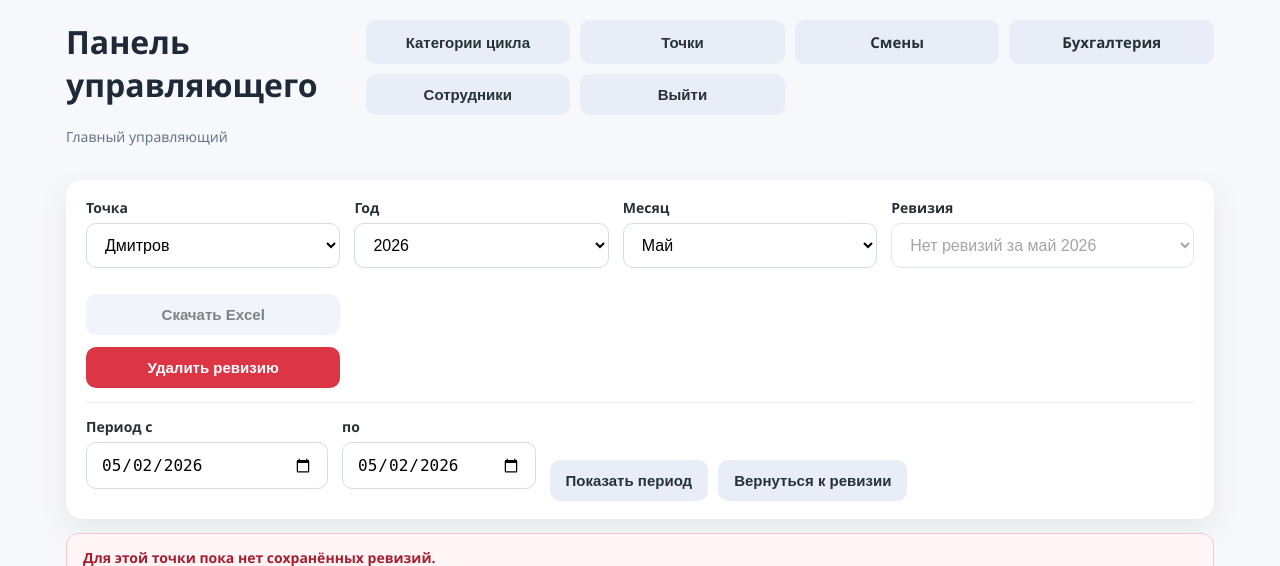
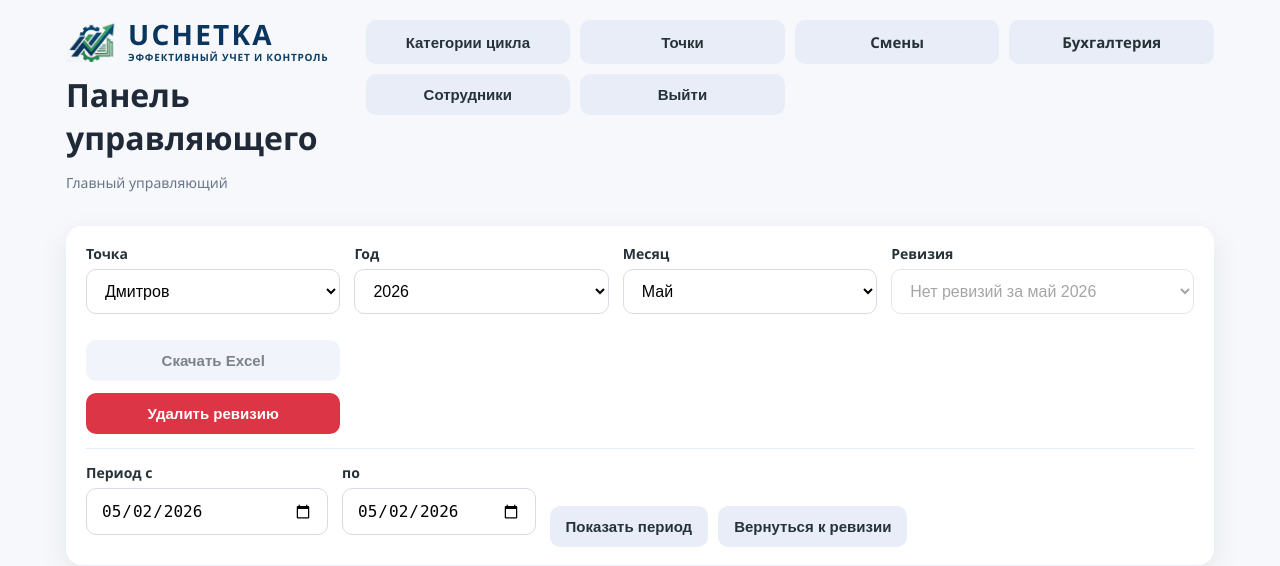
Before and after one commit to Broft4/smart-inventory, a FastAPI app: page /admin in a window 1280 px wide. Shown: the top 566 px of the page. Run offline with FastAPI, Linux system fonts and the light colour scheme; the visitor is signed in with stand-in values (Sample User, id 1); data comes from the database, SQL or seed files in the repository; data that the repository does not hold is empty.

Commit message:
2.0.0.0 - добавление логитипа UCHETKA

```diff
--- a/app/main.py
+++ b/app/main.py
@@ -180,7 +180,7 @@ async def lifespan(app: FastAPI):
         await ms_client.aclose()
 
 
-app = FastAPI(title='Умная ревизия', lifespan=lifespan)
+app = FastAPI(title='UCHETKA', lifespan=lifespan)
 app.add_middleware(SessionMiddleware, secret_key=settings.session_secret_key)
 app.add_middleware(GZipMiddleware, minimum_size=1024)
 app.add_middleware(
--- a/static/css/style.css
+++ b/static/css/style.css
@@ -18,6 +18,57 @@ body {
     box-shadow: 0 10px 30px rgba(31, 42, 55, 0.08);
 }
 .auth-card { width: 100%; }
+
+.app-heading-block h1 {
+    margin-bottom: 6px;
+}
+.app-brand-line {
+    display: flex;
+    align-items: center;
+    gap: 10px;
+    margin-bottom: 10px;
+}
+.app-brand-mark {
+    width: 52px;
+    height: 42px;
+    object-fit: contain;
+    flex: 0 0 auto;
+}
+.app-brand-name {
+    color: #08365f;
+    font-size: 28px;
+    line-height: 1;
+    font-weight: 900;
+    letter-spacing: 0.08em;
+}
+.app-brand-tagline {
+    margin: 3px 0 0;
+    color: #0a3f66;
+    font-size: 10px;
+    line-height: 1.2;
+    font-weight: 800;
+    letter-spacing: 0.08em;
+    text-transform: uppercase;
+}
+.auth-card-branded {
+    padding-top: 26px;
+}
+.auth-brand {
+    text-align: center;
+    margin: -8px 0 18px;
+}
+.auth-brand-logo {
+    display: block;
+    width: min(340px, 100%);
+    max-height: 220px;
+    object-fit: contain;
+    margin: 0 auto;
+}
+.auth-card-branded h1 {
+    text-align: center;
+    margin-bottom: 8px;
+}
+
 h1, h2, h3, h4 { margin-top: 0; color: #1f2937; }
 .muted-text { color: #68768a; font-size: 14px; }
 .auth-subtitle { color: #5d6a7d; margin-bottom: 18px; }
@@ -3160,3 +3211,19 @@ body.modal-open {
         height: 50px;
     }
 }
+
+@media (max-width: 640px) {
+    .app-brand-mark {
+        width: 44px;
+        height: 36px;
+    }
+    .app-brand-name {
+        font-size: 24px;
+    }
+    .app-brand-tagline {
+        font-size: 9px;
+    }
+    .auth-brand-logo {
+        max-height: 190px;
+    }
+}
--- a/templates/admin.html
+++ b/templates/admin.html
@@ -3,13 +3,21 @@
 <head>
     <meta charset="UTF-8">
     <meta name="viewport" content="width=device-width, initial-scale=1.0">
-    <title>Панель управляющего — Умная ревизия</title>
+    <title>Панель управляющего — UCHETKA</title>
     <link rel="stylesheet" href="/static/css/style.css?v={{ asset_version }}">
+    <link rel="icon" type="image/png" href="/static/img/uchetka-mark.png?v={{ asset_version }}">
 </head>
 <body>
 <div class="container admin-container admin-v2">
     <header class="page-header admin-header-v2">
-        <div>
+        <div class="app-heading-block">
+            <div class="app-brand-line" aria-label="UCHETKA — эффективный учет и контроль">
+                <img src="/static/img/uchetka-mark.png?v={{ asset_version }}" alt="" class="app-brand-mark">
+                <div>
+                    <div class="app-brand-name">UCHETKA</div>
+                    <p class="app-brand-tagline">Эффективный учет и контроль</p>
+                </div>
+            </div>
             <h1>Панель управляющего</h1>
             <p class="muted-text">{{ user.full_name }}</p>
         </div>
```
Also changed, not shown: templates/index.html (+11 -3 lines), templates/login.html (+7 -3 lines), templates/payroll.html (+10 -2 lines), templates/shifts.html (+10 -2 lines), static/img/uchetka-logo.png (added), static/img/uchetka-mark.png (added).
